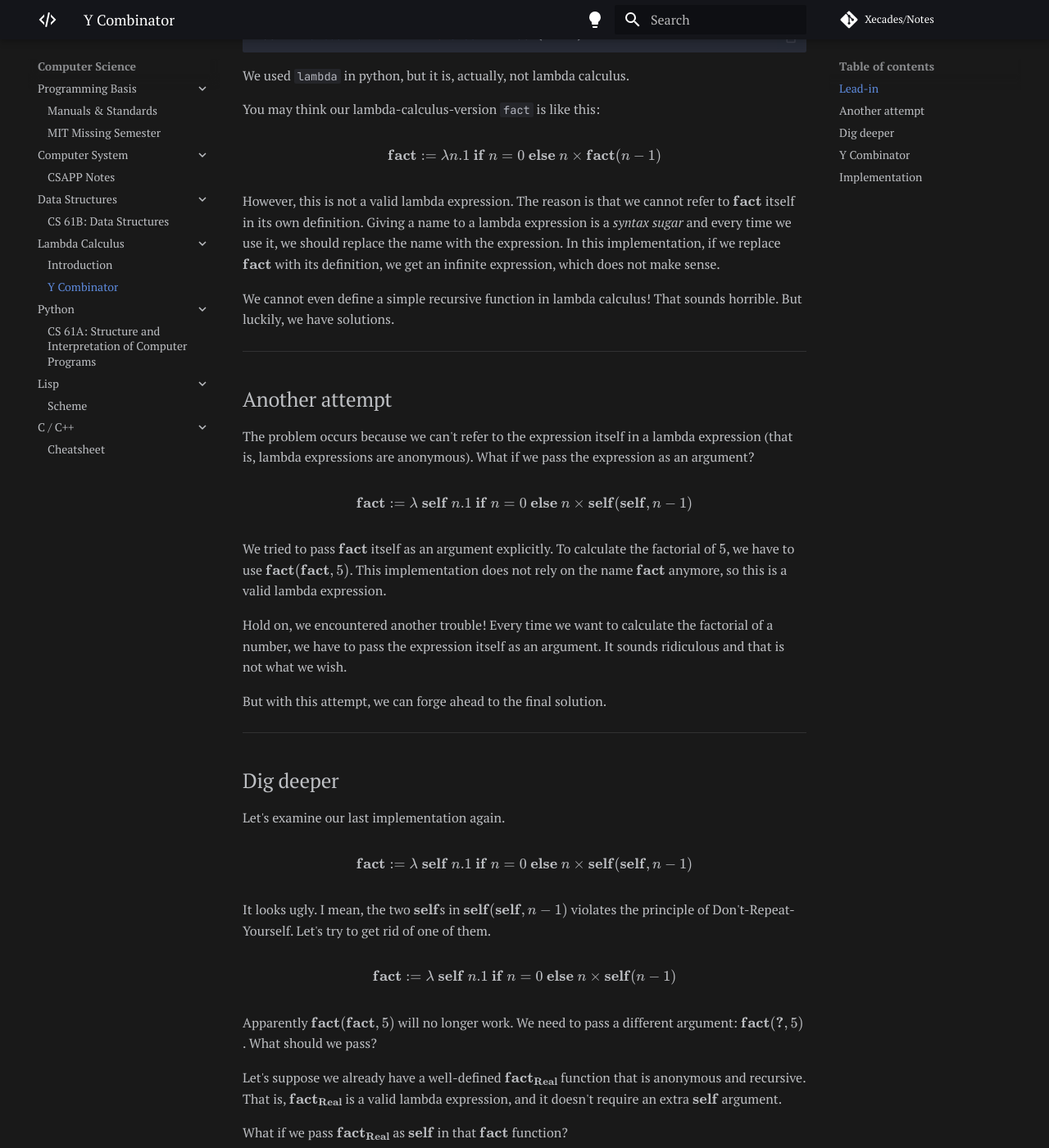
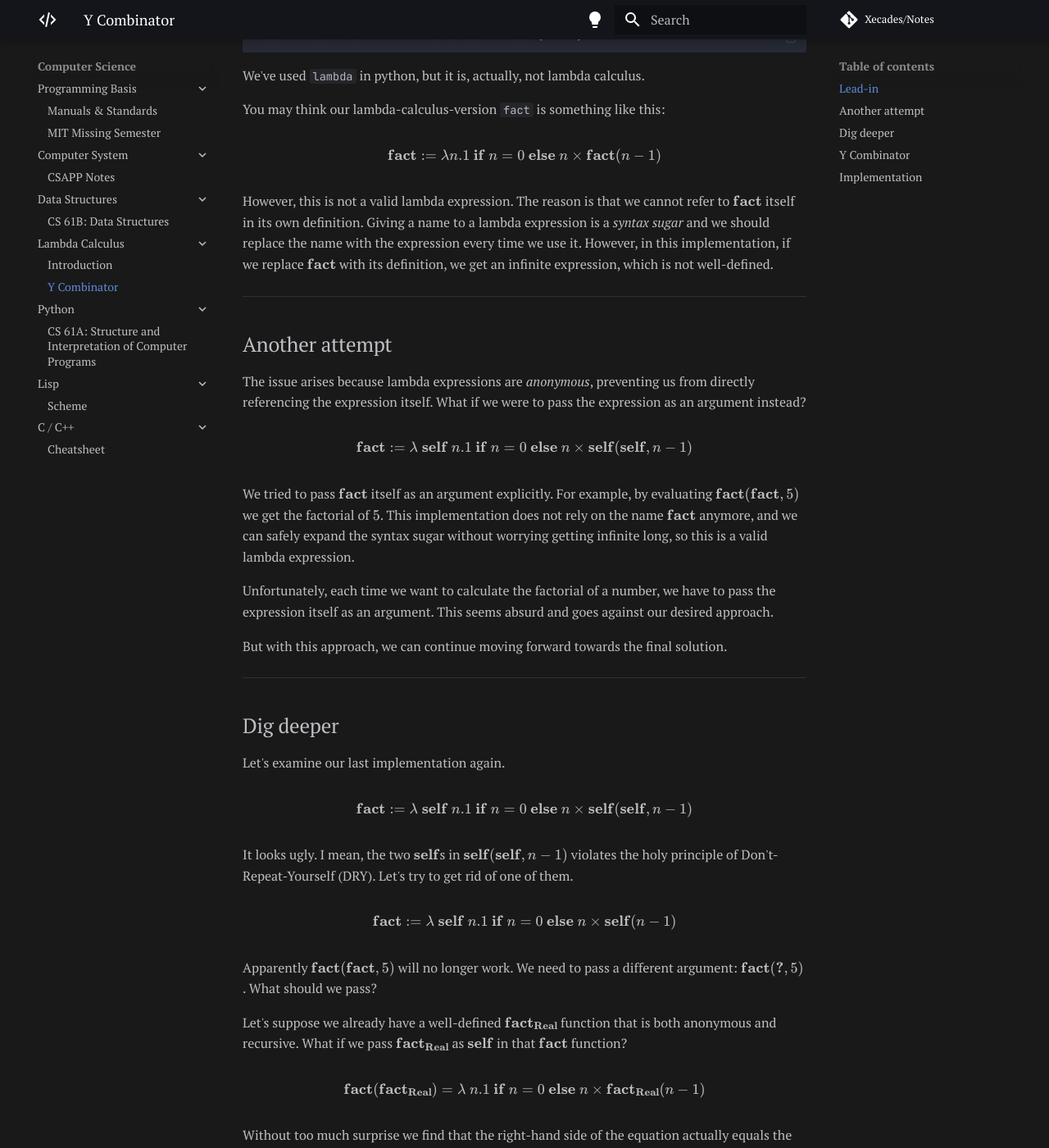
Before and after one commit to Xecades/Notes, an MkDocs documentation site: the page built from docs/cs/lc/y-combinator.md, in a window 1280 px wide and 1400 px high, scrolled down 362 px. Shown: the whole window at 82% size. Built offline with MkDocs 1.6.1 and Material for MkDocs 9.7.7, drawn with Linux system fonts in a browser that asks for light colours; comment, search, counter and statistics services are not loaded; some of the changed text lies outside the part shown.

Commit message:
docs: change expressions and grammar

````diff
--- a/docs/cs/lc/y-combinator.md
+++ b/docs/cs/lc/y-combinator.md
@@ -10,29 +10,27 @@ We can easily define a `fact` function that computes the factorial of a number i
 fact = lambda n: 1 if n == 0 else n * fact(n - 1)
 ```
 
-We used `lambda` in python, but it is, actually, not lambda calculus.
+We've used `lambda` in python, but it is, actually, not lambda calculus.
 
-You may think our lambda-calculus-version `fact` is like this:
+You may think our lambda-calculus-version `fact` is something like this:
 
 $$\mathbf{fact} := \lambda n.1\ \mathbf{if}\ n = 0\ \mathbf{else}\ n\times\mathbf{fact}(n - 1)$$
 
-However, this is not a valid lambda expression. The reason is that we cannot refer to $\mathbf{fact}$ itself in its own definition. Giving a name to a lambda expression is a *syntax sugar* and every time we use it, we should replace the name with the expression. In this implementation, if we replace $\mathbf{fact}$ with its definition, we get an infinite expression, which does not make sense.
-
-We cannot even define a simple recursive function in lambda calculus! That sounds horrible. But luckily, we have solutions.
+However, this is not a valid lambda expression. The reason is that we cannot refer to $\mathbf{fact}$ itself in its own definition. Giving a name to a lambda expression is a *syntax sugar* and we should replace the name with the expression every time we use it. However, in this implementation, if we replace $\mathbf{fact}$ with its definition, we get an infinite expression, which is not well-defined.
 
 ---
 
 ## Another attempt
 
-The problem occurs because we can't refer to the expression itself in a lambda expression (that is, lambda expressions are anonymous). What if we pass the expression as an argument?
+The issue arises because lambda expressions are *anonymous*, preventing us from directly referencing the expression itself. What if we were to pass the expression as an argument instead?
 
 $$\mathbf{fact} := \lambda\ \mathbf{self}\ n.1\ \mathbf{if}\ n = 0\ \mathbf{else}\ n\times\mathbf{self}(\mathbf{self}, n - 1)$$
 
-We tried to pass $\mathbf{fact}$ itself as an argument explicitly. To calculate the factorial of $5$, we have to use $\mathbf{fact}(\mathbf{fact}, 5)$. This implementation does not rely on the name $\mathbf{fact}$ anymore, so this is a valid lambda expression.
+We tried to pass $\mathbf{fact}$ itself as an argument explicitly. For example, by evaluating $\mathbf{fact}(\mathbf{fact}, 5)$ we get the factorial of $5$. This implementation does not rely on the name $\mathbf{fact}$ anymore, and we can safely expand the syntax sugar without worrying getting infinite long, so this is a valid lambda expression.
 
-Hold on, we encountered another trouble! Every time we want to calculate the factorial of a number, we have to pass the expression itself as an argument. It sounds ridiculous and that is not what we wish.
+Unfortunately, each time we want to calculate the factorial of a number, we have to pass the expression itself as an argument. This seems absurd and goes against our desired approach.
 
-But with this attempt, we can forge ahead to the final solution.
+But with this approach, we can continue moving forward towards the final solution.
 
 ---
 
@@ -42,25 +40,21 @@ Let's examine our last implementation again.
 
 $$\mathbf{fact} := \lambda\ \mathbf{self}\ n.1\ \mathbf{if}\ n = 0\ \mathbf{else}\ n\times\mathbf{self}(\mathbf{self}, n - 1)$$
 
-It looks ugly. I mean, the two $\mathbf{self}$s in $\mathbf{self}(\mathbf{self}, n - 1)$ violates the principle of Don't-Repeat-Yourself. Let's try to get rid of one of them.
+It looks ugly. I mean, the two $\mathbf{self}$s in $\mathbf{self}(\mathbf{self}, n - 1)$ violates the holy principle of Don't-Repeat-Yourself (DRY). Let's try to get rid of one of them.
 
 $$\mathbf{fact} := \lambda\ \mathbf{self}\ n.1\ \mathbf{if}\ n = 0\ \mathbf{else}\ n\times\mathbf{self}(n - 1)$$
 
 Apparently $\mathbf{fact}(\mathbf{fact}, 5)$ will no longer work. We need to pass a different argument: $\mathbf{fact}(\mathbf{?}, 5)$. What should we pass?
 
-Let's suppose we already have a well-defined $\mathbf{fact_Real}$ function that is anonymous and recursive. That is, $\mathbf{fact_Real}$ is a valid lambda expression, and it doesn't require an extra $\mathbf{self}$ argument.
-
-What if we pass $\mathbf{fact_Real}$ as $\mathbf{self}$ in that $\mathbf{fact}$ function?
+Let's suppose we already have a well-defined $\mathbf{fact_Real}$ function that is both anonymous and recursive. What if we pass $\mathbf{fact_Real}$ as $\mathbf{self}$ in that $\mathbf{fact}$ function?
 
 $$\mathbf{fact}(\mathbf{fact_Real}) = \lambda\ n.1\ \mathbf{if}\ n = 0\ \mathbf{else}\ n\times\mathbf{fact_Real}(n - 1)$$
 
-What's that? It's $\mathbf{fact_Real}$ itself! So we have:
+Without too much surprise we find that the right-hand side of the equation actually equals the value of $\mathbf{fact_Real}$ itself. So we have:
 
 $$\mathbf{fact}(\mathbf{fact_Real}) = \mathbf{fact_Real}$$
 
-Such function $\mathbf{fact_Real}$ is called a **fixed point** of $\mathbf{fact}$.
-
-We still haven't finished yet, but we are close.
+Such function $\mathbf{fact_Real}$ is called a **fixed point** of $\mathbf{fact}$. So our goal is to find such fixed point.
 
 ---
 
@@ -72,7 +66,7 @@ We achieve this by defining a helper function $\mathbf{helper}$:
 
 $$\mathbf{helper} := \lambda f.\mathbf{fact}(f(f))$$
 
-Let's see what is $\mathbf{helper}(\mathbf{helper})$:
+Let's see what $\mathbf{helper}(\mathbf{helper})$ is:
 
 $$\mathbf{helper}(\mathbf{helper}) = \mathbf{fact}(\mathbf{helper}(\mathbf{helper}))$$
 
@@ -110,7 +104,7 @@ We can implement the Y Combinator in python:
 Y = lambda f: (lambda x: f(lambda y: x(x)(y)))(lambda x: f(lambda y: x(x)(y)))
 ```
 
-Note that `lambda y: x(x)(y)` cannot be replaced with `x(x)`, because python does eager evaluation. If we use `x(x)`, `x` will be evaluated immediately, which will cause an infinite recursion.
+Note that the expression `lambda y: x(x)(y)` cannot be replaced with `x(x)` due to Python's eager evaluation. If we were to use `x(x)`, the function `x` would be evaluated immediately, leading to an infinite recursion.
 
 Then we can define the factorial function:
 
````
Also changed, not shown: other parts of docs/cs/lc/y-combinator.md (+1 -1 lines), docs/cs/ds/cs61b.md (+2 -2 lines), docs/cs/lc/introduction.md (+9 -11 lines), docs/cs/lisp/scheme.md (+5 -5 lines), docs/cs/py/cs61a.md (+1 -3 lines), docs/index.md (+9 -4 lines).
